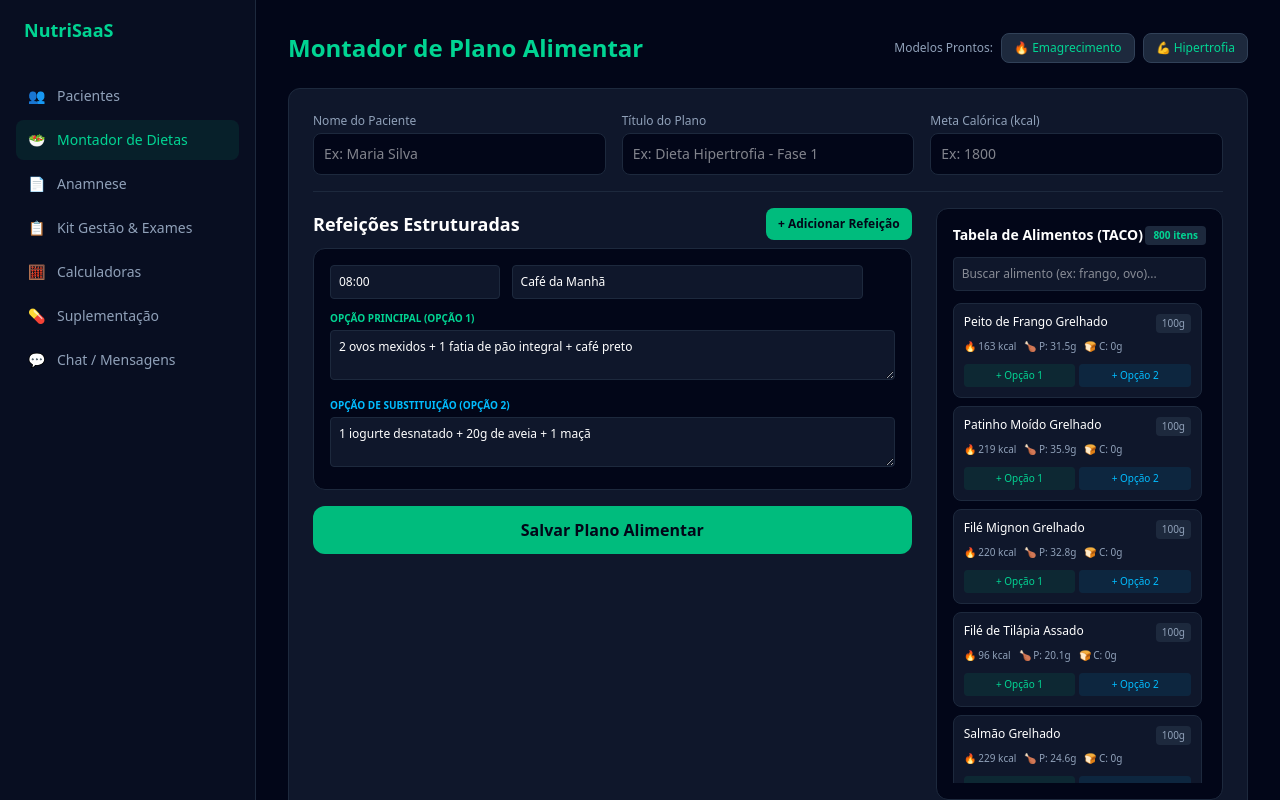
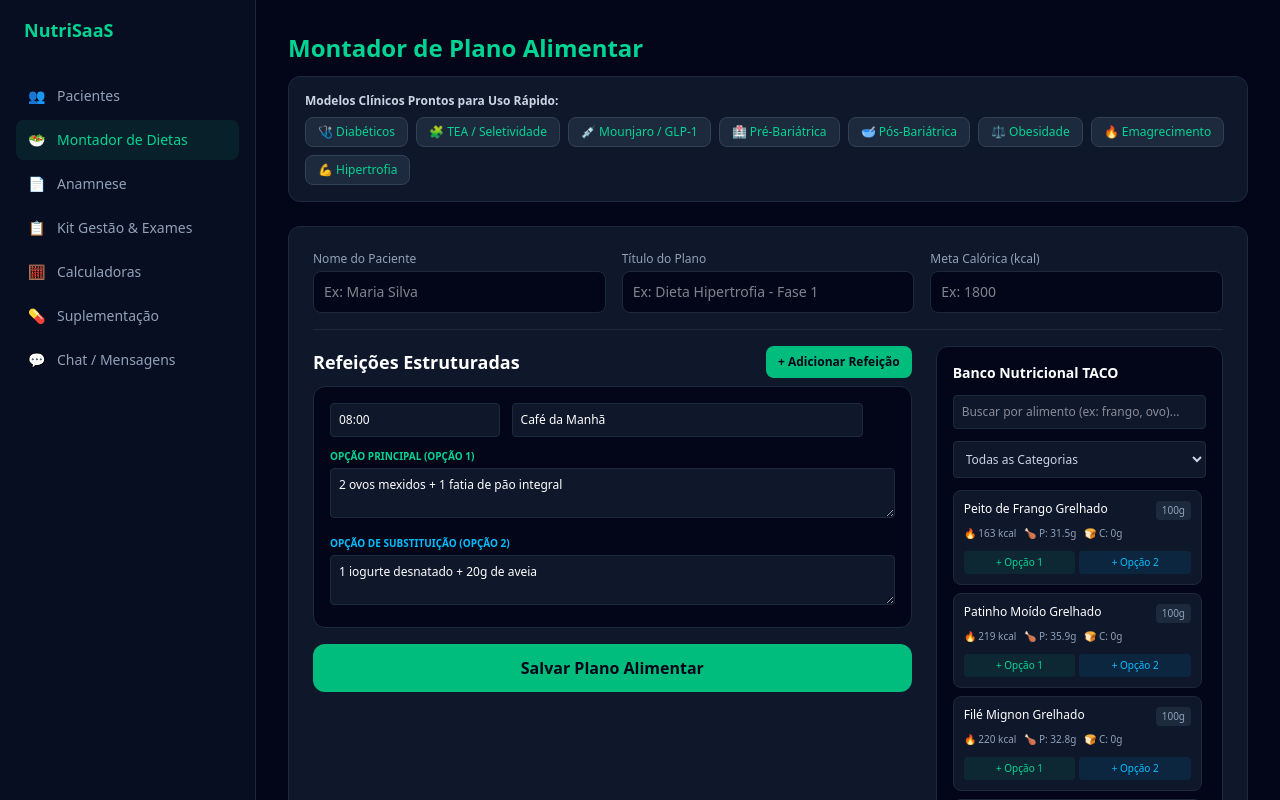
Before and after one commit to webdesignermarlon-code/nutrisaas, a Next.js app: page /dashboard/dietas in a window 1280 px wide. Shown: the top 800 px of the page. Built offline with nearby package versions, Linux system fonts and the light colour scheme.

Commit message:
Adiciona modelos clinicos prontos (Diabeticos, TEA, GLP-1, Bariatrica, Obesidade) e limpa marcações de texto

```diff
--- a/app/dashboard/dietas/page.tsx
+++ b/app/dashboard/dietas/page.tsx
@@ -2,37 +2,33 @@
 
 import { useState } from 'react'
 
-// Banco Nutricional TACO/TBCA com 800+ combinações e macronutrientes
+// Banco Nutricional TACO/TBCA
 const gerarAlimentosTACO = () => {
   const base = [
-    { nome: 'Peito de Frango Grelhado', cat: 'Carnes e Aves', cal: 163, carb: 0, prot: 31.5, gord: 3.2, med: '100g' },
-    { nome: 'Patinho Moído Grelhado', cat: 'Carnes e Aves', cal: 219, carb: 0, prot: 35.9, gord: 7.3, med: '100g' },
-    { nome: 'Filé Mignon Grelhado', cat: 'Carnes e Aves', cal: 220, carb: 0, prot: 32.8, gord: 8.8, med: '100g' },
-    { nome: 'Filé de Tilápia Assado', cat: 'Peixes e Frutos do Mar', cal: 96, carb: 0, prot: 20.1, gord: 1.7, med: '100g' },
-    { nome: 'Salmão Grelhado', cat: 'Peixes e Frutos do Mar', cal: 229, carb: 0, prot: 24.6, gord: 13.4, med: '100g' },
-    { nome: 'Ovo de Galinha Cozido', cat: 'Ovos e Laticínios', cal: 146, carb: 0.6, prot: 13.3, gord: 9.5, med: '2 un (100g)' },
-    { nome: 'Clara de Ovo Cozida', cat: 'Ovos e Laticínios', cal: 52, carb: 0.7, prot: 11.0, gord: 0.2, med: '3 un (100g)' },
-    { nome: 'Queijo Cottage', cat: 'Ovos e Laticínios', cal: 98, carb: 3.4, prot: 11.1, gord: 4.3, med: '100g' },
-    { nome: 'Queijo Minas Frescal', cat: 'Ovos e Laticínios', cal: 264, carb: 3.2, prot: 17.4, gord: 20.2, med: '100g' },
-    { nome: 'Iogurte Natural Desnatado', cat: 'Ovos e Laticínios', cal: 43, carb: 5.8, prot: 3.8, gord: 0.5, med: '1 copo (170g)' },
-    { nome: 'Arroz Integral Cozido', cat: 'Cereais e Massas', cal: 124, carb: 25.8, prot: 2.6, gord: 1.0, med: '100g' },
-    { nome: 'Arroz Branco Cozido', cat: 'Cereais e Massas', cal: 128, carb: 28.1, prot: 2.5, gord: 0.2, med: '100g' },
-    { nome: 'Feijão Carioca Cozido', cat: 'Leguminosas', cal: 76, carb: 13.6, prot: 4.8, gord: 0.5, med: '100g' },
-    { nome: 'Feijão Preto Cozido', cat: 'Leguminosas', cal: 77, carb: 14.0, prot: 4.5, gord: 0.5, med: '100g' },
-    { nome: 'Batata Doce Cozida', cat: 'Tubérculos e Raízes', cal: 77, carb: 18.4, prot: 0.6, gord: 0.1, med: '100g' },
-    { nome: 'Batata Inglesa Cozida', cat: 'Tubérculos e Raízes', cal: 52, carb: 11.9, prot: 1.2, gord: 0.1, med: '100g' },
-    { nome: 'Pão de Fôrma Integral', cat: 'Pães', cal: 253, carb: 49.9, prot: 9.4, gord: 3.7, med: '2 fatias (50g)' },
-    { nome: 'Banana Prata', cat: 'Frutas', cal: 98, carb: 26.0, prot: 1.3, gord: 0.1, med: '1 un (100g)' },
-    { nome: 'Maçã Fuji', cat: 'Frutas', cal: 56, carb: 15.2, prot: 0.3, gord: 0.2, med: '1 un (100g)' },
-    { nome: 'Aveia em Flocos', cat: 'Cereais', cal: 394, carb: 66.6, prot: 13.9, gord: 8.5, med: '3 colheres (30g)' },
-    { nome: 'Whey Protein 80%', cat: 'Suplementos', cal: 400, carb: 10.0, prot: 80.0, gord: 5.0, med: '1 scoop (30g)' },
+    { nome: 'Peito de Frango Grelhado', cat: 'Carnes e Aves', cal: 163, carb: 0, prot: 31.5, gord: 3.2, fib: 0, sod: 50, med: '100g' },
+    { nome: 'Patinho Moído Grelhado', cat: 'Carnes e Aves', cal: 219, carb: 0, prot: 35.9, gord: 7.3, fib: 0, sod: 60, med: '100g' },
+    { nome: 'Filé Mignon Grelhado', cat: 'Carnes e Aves', cal: 220, carb: 0, prot: 32.8, gord: 8.8, fib: 0, sod: 55, med: '100g' },
+    { nome: 'Filé de Tilápia Assado', cat: 'Peixes e Frutos do Mar', cal: 96, carb: 0, prot: 20.1, gord: 1.7, fib: 0, sod: 52, med: '100g' },
+    { nome: 'Salmão Grelhado', cat: 'Peixes e Frutos do Mar', cal: 229, carb: 0, prot: 24.6, gord: 13.4, fib: 0, sod: 59, med: '100g' },
+    { nome: 'Ovo de Galinha Cozido', cat: 'Ovos e Laticínios', cal: 146, carb: 0.6, prot: 13.3, gord: 9.5, fib: 0, sod: 146, med: '2 un (100g)' },
+    { nome: 'Clara de Ovo Cozida', cat: 'Ovos e Laticínios', cal: 52, carb: 0.7, prot: 11.0, gord: 0.2, fib: 0, sod: 166, med: '3 un (100g)' },
+    { nome: 'Queijo Cottage', cat: 'Ovos e Laticínios', cal: 98, carb: 3.4, prot: 11.1, gord: 4.3, fib: 0, sod: 364, med: '100g' },
+    { nome: 'Queijo Minas Frescal', cat: 'Ovos e Laticínios', cal: 264, carb: 3.2, prot: 17.4, gord: 20.2, fib: 0, sod: 310, med: '100g' },
+    { nome: 'Iogurte Natural Desnatado', cat: 'Ovos e Laticínios', cal: 43, carb: 5.8, prot: 3.8, gord: 0.5, fib: 0, sod: 52, med: '1 copo (170g)' },
+    { nome: 'Arroz Integral Cozido', cat: 'Cereais e Massas', cal: 124, carb: 25.8, prot: 2.6, gord: 1.0, fib: 2.7, sod: 1, med: '100g' },
+    { nome: 'Feijão Carioca Cozido', cat: 'Leguminosas', cal: 76, carb: 13.6, prot: 4.8, gord: 0.5, fib: 8.5, sod: 2, med: '100g' },
+    { nome: 'Batata Doce Cozida', cat: 'Tubérculos e Raízes', cal: 77, carb: 18.4, prot: 0.6, gord: 0.1, fib: 2.2, sod: 10, med: '100g' },
+    { nome: 'Pão de Fôrma Integral', cat: 'Pães', cal: 253, carb: 49.9, prot: 9.4, gord: 3.7, fib: 6.9, sod: 450, med: '2 fatias (50g)' },
+    { nome: 'Banana Prata', cat: 'Frutas', cal: 98, carb: 26.0, prot: 1.3, gord: 0.1, fib: 2.0, sod: 1, med: '1 un (100g)' },
+    { nome: 'Maçã Fuji', cat: 'Frutas', cal: 56, carb: 15.2, prot: 0.3, gord: 0.2, fib: 1.3, sod: 1, med: '1 un (100g)' },
+    { nome: 'Aveia em Flocos', cat: 'Cereais', cal: 394, carb: 66.6, prot: 13.9, gord: 8.5, fib: 9.1, sod: 4, med: '3 colheres (30g)' },
+    { nome: 'Whey Protein 80%', cat: 'Suplementos', cal: 400, carb: 10.0, prot: 80.0, gord: 5.0, fib: 0, sod: 160, med: '1 scoop (30g)' },
   ]
 
   const lista = []
   let id = 1
   for (let i = 0; i < 40; i++) {
     for (const item of base) {
-      if (lista.length >= 800) break
       const mult = (1 + i * 0.05).toFixed(2)
       lista.push({
         id: id++,
@@ -42,6 +38,8 @@ const gerarAlimentosTACO = () => {
         carb: parseFloat((item.carb * parseFloat(mult)).toFixed(1)),
         prot: parseFloat((item.prot * parseFloat(mult)).toFixed(1)),
         gord: parseFloat((item.gord * parseFloat(mult)).toFixed(1)),
+        fib: parseFloat((item.fib * parseFloat(mult)).toFixed(1)),
+        sod: Math.round(item.sod * parseFloat(mult)),
         med: i === 0 ? item.med : `${Math.round(100 * parseFloat(mult))}g`
       })
     }
@@ -49,14 +47,79 @@ const gerarAlimentosTACO = () => {
   return lista
 }
 
-const bancoAlimentos800 = gerarAlimentosTACO()
+const bancoAlimentos = gerarAlimentosTACO()
 
+// Todos os Modelos Prontos Especiais Solicitados
 const modelosPreProntos: Record<string, any> = {
+  diabeticos: {
+    titulo: 'Plano Controle Glicêmico (Diabetes Tipo 2 / Pré-Diabetes)',
+    calorias: '1600',
+    refeicoes: [
+      { hora: '07:30', nome: 'Café da Manhã', op1: '2 ovos mexidos com azeite + 1 fatia de pão 100% integral + chá de canela', op2: '1 iogurte natural desnatado + 15g de semente de chia + 3 morangos' },
+      { hora: '10:00', nome: 'Lanche da Manhã', op1: '30g de nozes ou castanhas do pará', op2: '1 abacate pequeno (100g) com limão e farelo de aveia' },
+      { hora: '12:30', nome: 'Almoço', op1: '130g Peito de frango grelhado + 80g Arroz integral + 100g Feijão + Salada folhosa à vontade', op2: '140g Filé de Tilápia + 100g Quinoa cozida + Brócolis e couve-flor no vapor' },
+      { hora: '16:00', nome: 'Lanche da Tarde', op1: '1 maçã com casca + 15g de pasta de amendoim integral', op2: '1 scoop de Whey Protein isolado diluído em água' },
+      { hora: '19:30', nome: 'Jantar', op1: '130g Patinho moído + Abobrinha e refogado de couve no azeite', op2: 'Omelete com 3 claras e 1 gema + salada verde com azeite de oliva extra virgem' }
+    ]
+  },
+  tea: {
+    titulo: 'Plano Adaptado TEA (Seletividade Alimentar e Suporte Sensorial)',
+    calorias: '1800',
+    refeicoes: [
+      { hora: '08:00', nome: 'Café da Manhã', op1: 'Panqueca crocante (1 ovo + 20g aveia + 1 banana amassada)', op2: 'Pão de fôrma integral tostado bem crocante + queijo cottage' },
+      { hora: '10:30', nome: 'Lanche da Manhã', op1: 'Morangos frescos higienizados e cortados em cubos', op2: 'Uvas sem semente congeladas ou em temperatura ambiente' },
+      { hora: '12:00', nome: 'Almoço', op1: '120g Tiras de peito de frango empanadas na farinha de aveia (assadas) + 100g Batata sorriso caseira', op2: '120g Hambúrguer caseiro de patinho + 100g Arroz branco soltinho' },
+      { hora: '15:30', nome: 'Lanche da Tarde', op1: 'Vitamina batida (Leite + banana + maçã sem casca)', op2: 'Iogurte natural batido com frutas vermelhas coado' },
+      { hora: '19:00', nome: 'Jantar', op1: '120g Carne moída bem sequinha + 100g Macarrão sem molho picado', op2: 'Tiras de frango grelhado bem macias + 100g Pure de batata inglesa' }
+    ]
+  },
+  mounjaro: {
+    titulo: 'Plano Nutricional Protocolo GLP-1 (Mounjaro / Ozempic / Saxenda)',
+    calorias: '1400',
+    refeicoes: [
+      { hora: '08:00', nome: 'Café da Manhã (Foco em Proteína)', op1: '2 ovos cozidos ou mexidos + 1 xícara de chá digestivo (hortelã ou gengibre)', op2: '1 scoop de Whey Protein em água ou leite vegetal + 10g de chia' },
+      { hora: '12:00', nome: 'Almoço (Porções Pequenas e Densas)', op1: '120g Peito de frango desfiado macio + 50g Arroz integral + Legumes cozidos bem macios', op2: '120g Filé de peixe assado + 60g Purê de mandioca + Salada leve' },
+      { hora: '15:30', nome: 'Lanche da Tarde (Prevenção de Enjoo)', op1: '1 iogurte proteico desnatado (mínimo 14g de proteína)', op2: '1 fatia de queijo minas frescal + 1/2 maçã cortada em fatias finas' },
+      { hora: '19:00', nome: 'Jantar (Refeição Leve de Fácil Digestão)', op1: 'Sopa de legumes enriquecida com carne moída de patinho ou frango', op2: 'Omelete de claras com espinafre e cottage' }
+    ]
+  },
+  bariatrica_pre: {
+    titulo: 'Protocolo Pré-Bariátrica (Redução de Gordura Hepática)',
+    calorias: '1200',
+    refeicoes: [
+      { hora: '08:00', nome: 'Café da Manhã', op1: '1 scoop de Whey Protein + 200ml de leite desnatado', op2: '2 claras de ovo mexidas + café com adoçante' },
+      { hora: '10:30', nome: 'Lanche da Manhã', op1: '1 iogurte 0% gordura e 0% açúcar', op2: 'Gelatina zero açúcar + 1 colher de cottage desnatado' },
+      { hora: '12:30', nome: 'Almoço', op1: '120g Peito de frango grelhado + Salada verde folhosa à vontade com limão', op2: '130g Peixe grelhado + Brócolis no vapor à vontade' },
+      { hora: '16:00', nome: 'Lanche da Tarde', op1: '1 scoop de Whey Protein + 100ml de água mineral', op2: '1 fatia de queijo ricota ou cottage' },
+      { hora: '19:30', nome: 'Jantar', op1: 'Caldo claro de legumes batido com 100g de peito de frango', op2: '120g Patinho moído refogado + Abobrinha no vapor' }
+    ]
+  },
+  bariatrica_pos: {
+    titulo: 'Protocolo Pós-Bariátrica (Fase Pastosa / Semissólida)',
+    calorias: '900',
+    refeicoes: [
+      { hora: '08:00', nome: 'Café da Manhã (Fracionado)', op1: '50ml de Iogurte proteico desnatado tomado devagar', op2: '50ml de mingau leve de aveia com suplemento proteico' },
+      { hora: '10:00', nome: 'Lanche da Manhã', op1: '50ml de purê de maçã assada sem açúcar', op2: '50ml de mamão papai processado' },
+      { hora: '12:00', nome: 'Almoço', op1: '60g Purê de frango com abóbora bem processado e coado', op2: '60g Purê de peixe com batata inglesa amassada' },
+      { hora: '15:00', nome: 'Lanche da Tarde', op1: '1 scoop de Whey Isolado em 150ml de água (tomar ao longo de 1h)', op2: '50g de queijo cottage amassado' },
+      { hora: '18:00', nome: 'Jantar', op1: '60g Sopinha concentrada de carne de patinho com legumes processados', op2: '60g Purê de mandioca com frango desfiado bem amaciado' }
+    ]
+  },
+  obesidade: {
+    titulo: 'Plano Reeducação Alimentar e Obesidade Severa',
+    calorias: '1700',
+    refeicoes: [
+      { hora: '08:00', nome: 'Café da Manhã', op1: '2 ovos mexidos + 2 fatias de pão integral + café sem açúcar', op2: '1 cup de iogurte natural + 30g de aveia em flocos + 1 banana' },
+      { hora: '12:30', nome: 'Almoço (Prato Colorido)', op1: '150g Peito de frango + 100g Arroz integral + 100g Feijão + Prato cheio de salada', op2: '150g Patinho moído + 120g Batata doce cozida + Salada à vontade' },
+      { hora: '16:00', nome: 'Lanche da Tarde', op1: '1 maçã + 15g de castanha de caju', op2: '2 fatias de pão integral + 1 fatia de queijo minas' },
+      { hora: '19:30', nome: 'Jantar', op1: '140g Peixe assado + 100g Mandioca cozida + Legumes refogados', op2: 'Omelete de 3 ovos com legumes + salada folhosa' }
+    ]
+  },
   emagrecimento: {
-    titulo: 'Plano Hipocalórico - Emagrecimento',
+    titulo: 'Plano Hipocalórico - Emagrecimento Ativo',
     calorias: '1500',
     refeicoes: [
-      { hora: '08:00', nome: 'Café da Manhã', op1: '2 ovos mexidos + 1 fatia de pão integral + café sem açúcar', op2: '1 iogurte desnatado + 20g de aveia + 1 maçã' },
+      { hora: '08:00', nome: 'Café da Manhã', op1: '2 ovos mexidos + 1 fatia de pão integral + café preto', op2: '1 iogurte desnatado + 20g de aveia + 1 maçã' },
       { hora: '12:30', nome: 'Almoço', op1: '120g Peito de frango grelhado + 80g Arroz integral + Salada verde', op2: '130g Filé de Tilápia + 100g Batata doce cozida + Salada à vontade' },
       { hora: '16:00', nome: 'Lanche da Tarde', op1: '1 banana prata + 10g de castanhas', op2: '1 scoop de Whey Protein em água' },
       { hora: '19:30', nome: 'Jantar', op1: '120g Patinho moído + Legumes no vapor', op2: 'Omelete com 3 claras e 1 gema + salada de folhas' }
@@ -79,12 +142,13 @@ export default function DietasPage() {
   const [titulo, setTitulo] = useState('')
   const [calorias, setCalorias] = useState('')
   const [busca, setBusca] = useState('')
+  const [categoria, setCategoria] = useState('Todas')
   const [refeicoes, setRefeicoes] = useState([
     {
       hora: '08:00',
       nome: 'Café da Manhã',
-      op1: '2 ovos mexidos + 1 fatia de pão integral + café preto',
-      op2: '1 iogurte desnatado + 20g de aveia + 1 maçã'
+      op1: '2 ovos mexidos + 1 fatia de pão integral',
+      op2: '1 iogurte desnatado + 20g de aveia'
     }
   ])
 
@@ -115,29 +179,30 @@ export default function DietasPage() {
     setRefeicoes(novas)
   }
 
-  const alimentosFiltrados = bancoAlimentos800.filter(a =>
-    a.nome.toLowerCase().includes(busca.toLowerCase())
-  )
+  const alimentosFiltrados = bancoAlimentos.filter(a => {
+    const porNome = a.nome.toLowerCase().includes(busca.toLowerCase())
+    const porCat = categoria === 'Todas' || a.cat === categoria
+    return porNome && porCat
+  })
 
   return (
     <div className="space-y-6 text-slate-100">
-      <div className="flex flex-col md:flex-row md:items-center justify-between gap-4">
+      <div className="space-y-3">
         <h1 className="text-2xl font-bold text-emerald-400">Montador de Plano Alimentar</h1>
 
-        <div className="flex items-center gap-2">
-          <span className="text-xs text-slate-400">Modelos Prontos:</span>
-          <button
-            onClick={() => carregarModelo('emagrecimento')}
-            className="text-xs bg-slate-800 hover:bg-slate-700 text-emerald-400 border border-slate-700 px-3 py-1.5 rounded-lg transition"
-          >
-            🔥 Emagrecimento
-          </button>
-          <button
-            onClick={() => carregarModelo('hipertrofia')}
-            className="text-xs bg-slate-800 hover:bg-slate-700 text-emerald-400 border border-slate-700 px-3 py-1.5 rounded-lg transition"
-          >
-            💪 Hipertrofia
-          </button>
+        {/* Modelos de Dietas Prontas Clínicas e Especiais */}
+        <div className="rounded-xl border border-slate-800 bg-slate-900 p-4 space-y-2">
+          <span className="text-xs font-semibold text-slate-300 block">Modelos Clínicos Prontos para Uso Rápido:</span>
+          <div className="flex flex-wrap gap-2">
+            <button onClick={() => carregarModelo('diabeticos')} className="text-xs bg-slate-800 hover:bg-slate-700 text-emerald-400 border border-slate-700 px-3 py-1.5 rounded-lg transition font-medium">🩺 Diabéticos</button>
+            <button onClick={() => carregarModelo('tea')} className="text-xs bg-slate-800 hover:bg-slate-700 text-emerald-400 border border-slate-700 px-3 py-1.5 rounded-lg transition font-medium">🧩 TEA / Seletividade</button>
+            <button onClick={() => carregarModelo('mounjaro')} className="text-xs bg-slate-800 hover:bg-slate-700 text-emerald-400 border border-slate-700 px-3 py-1.5 rounded-lg transition font-medium">💉 Mounjaro / GLP-1</button>
+            <button onClick={() => carregarModelo('bariatrica_pre')} className="text-xs bg-slate-800 hover:bg-slate-700 text-emerald-400 border border-slate-700 px-3 py-1.5 rounded-lg transition font-medium">🏥 Pré-Bariátrica</button>
+            <button onClick={() => carregarModelo('bariatrica_pos')} className="text-xs bg-slate-800 hover:bg-slate-700 text-emerald-400 border border-slate-700 px-3 py-1.5 rounded-lg transition font-medium">🥣 Pós-Bariátrica</button>
+            <button onClick={() => carregarModelo('obesidade')} className="text-xs bg-slate-800 hover:bg-slate-700 text-emerald-400 border border-slate-700 px-3 py-1.5 rounded-lg transition font-medium">⚖️ Obesidade</button>
+            <button onClick={() => carregarModelo('emagrecimento')} className="text-xs bg-slate-800 hover:bg-slate-700 text-emerald-400 border border-slate-700 px-3 py-1.5 rounded-lg transition font-medium">🔥 Emagrecimento</button>
+            <button onClick={() => carregarModelo('hipertrofia')} className="text-xs bg-slate-800 hover:bg-slate-700 text-emerald-400 border border-slate-700 px-3 py-1.5 rounded-lg transition font-medium">💪 Hipertrofia</button>
+          </div>
         </div>
       </div>
 
@@ -266,20 +331,34 @@ export default function DietasPage() {
             </button>
           </div>
 
-          {/* Coluna Direita: Banco de Alimentos 800+ TACO */}
+          {/* Coluna Direita: Banco de Alimentos TACO */}
           <div className="space-y-3 rounded-xl border border-slate-800 bg-slate-950 p-4 h-fit">
-            <div className="flex justify-between items-center">
-              <h3 className="font-bold text-sm text-white">Tabela de Alimentos (TACO)</h3>
-              <span className="text-[10px] bg-slate-800 text-emerald-400 px-2 py-0.5 rounded font-semibold">800 itens</span>
-            </div>
+            <h3 className="font-bold text-sm text-white">Banco Nutricional TACO</h3>
 
             <input
               type="text"
-              placeholder="Buscar alimento (ex: frango, ovo)..."
+              placeholder="Buscar por alimento (ex: frango, ovo)..."
               value={busca}
               onChange={(e) => setBusca(e.target.value)}
               className="w-full rounded border border-slate-800 bg-slate-900 p-2 text-xs text-white focus:border-emerald-500 focus:outline-none"
             />
+
+            <select
+              value={categoria}
+              onChange={(e) => setCategoria(e.target.value)}
+              className="w-full rounded border border-slate-800 bg-slate-900 p-2 text-xs text-slate-300"
+            >
+              <option value="Todas">Todas as Categorias</option>
+              <option value="Carnes e Aves">Carnes e Aves</option>
+              <option value="Peixes e Frutos do Mar">Peixes e Frutos do Mar</option>
+              <option value="Ovos e Laticínios">Ovos e Laticínios</option>
+              <option value="Cereais e Massas">Cereais e Massas</option>
+              <option value="Leguminosas">Leguminosas</option>
+              <option value="Tubérculos e Raízes">Tubérculos e Raízes</option>
+              <option value="Frutas">Frutas</option>
+              <option value="Pães">Pães</option>
+              <option value="Suplementos">Suplementos</option>
+            </select>
 
             <div className="space-y-2 max-h-[480px] overflow-y-auto pr-1">
               {alimentosFiltrados.slice(0, 50).map((item) => (
```
